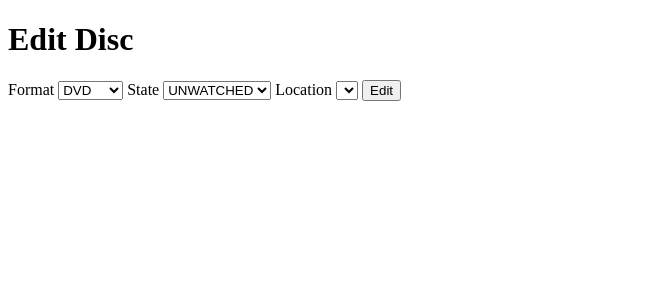
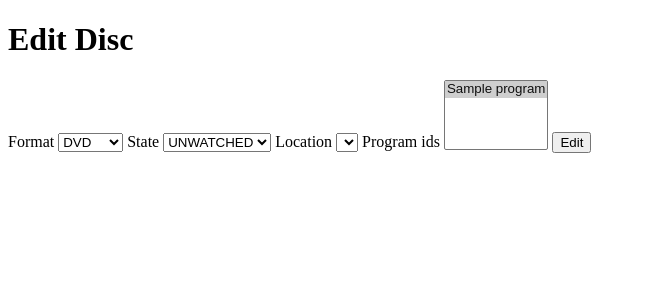
Before and after one commit to brachsmithi/programtracker, a Rails app: page /discs/1/edit in a window 1280 px wide. Shown: the top 300 px of the page, without its empty margins (0-646 px from the left). Run offline with Rails 7, Linux system fonts and the light colour scheme; data comes from the database, SQL or seed files in the repository; tables that the repository leaves empty hold one stand-in row (values such as "Sample post"); lists and menus that the app fills with data are empty; style sheets or scripts are compiled from the project's sources.

Commit message:
allow discs to have programs

```diff
--- a/app/controllers/discs_controller.rb
+++ b/app/controllers/discs_controller.rb
@@ -18,6 +18,7 @@ class DiscsController < ApplicationController
       redirect_to @disc
     else
       @locations = Location.all_but_default
+      @programs = Program.all
       render 'new'
     end
   end
@@ -25,6 +26,7 @@ class DiscsController < ApplicationController
   def edit
     @disc = Disc.find params[:id]
     @locations = Location.all_but_default
+    @programs = Program.all
   end
 
   def update
@@ -33,6 +35,7 @@ class DiscsController < ApplicationController
       redirect_to @disc
     else
       @locations = Location.all_but_default
+      @programs = Programs.all
       render 'edit'
     end
   end
@@ -40,7 +43,7 @@ class DiscsController < ApplicationController
   private
 
   def disc_params
-    params.require(:disc).permit(:format, :state, :location_id)
+    params.require(:disc).permit(:format, :state, :location_id, program_ids:[])
   end
 
 end
--- a/app/views/directors/index.html.haml
+++ b/app/views/directors/index.html.haml
@@ -1,6 +1,6 @@
 %h1 Directors
 
-=link_to 'New Director', directors_new_url
+=link_to 'New Director', new_director_url
 
 %ul
     -@directors.each do |dir|
--- a/app/views/discs/edit.html.haml
+++ b/app/views/discs/edit.html.haml
@@ -7,6 +7,8 @@
   = f.select :state, Disc::STATES.collect { |st| [st, st] }, {}, multiple: false
   = f.label :location_id
   = f.select :location_id, @locations.collect { |loc| [loc.name, loc.id] }, {}, multiple: false
+  = f.label :program_ids
+  = f.select :program_ids, @programs.collect { |prog| [prog.name, prog.id] }, {}, multiple: true
   = f.submit "Edit"
 
 - if @disc.errors.any?
--- a/app/views/discs/new.html.haml
+++ b/app/views/discs/new.html.haml
@@ -7,13 +7,15 @@
   = f.select :state, Disc::STATES.collect { |st| [st, st] }, {}, multiple: false
   = f.label :location_id
   = f.select :location_id, @locations.collect { |loc| [loc.name, loc.id] }, {}, multiple: false
-  = f.submit "Edit"
+  = f.label :program_ids
+  = f.select :program_ids, @programs.collect { |prog| [prog.name, prog.id] }, {}, multiple: true
+  = f.submit "Create"
 
 - if @disc.errors.any?
   #error_explanation
     %h2
       = pluralize(@disc.errors.count, "error")
-      prohibited this director from being saved:
+      prohibited this disc from being saved:
 
     %ul
       - @disc.errors.full_messages.each do |msg|
--- a/app/views/locations/index.html.haml
+++ b/app/views/locations/index.html.haml
@@ -1,6 +1,6 @@
 %h1 Locations
 
-=link_to 'New Location', locations_new_url
+=link_to 'New Location', new_location_url
 
 %ul
     -@locations.each do |loc|
--- a/app/views/programs/new.html.haml
+++ b/app/views/programs/new.html.haml
@@ -16,7 +16,7 @@
   #error_explanation
     %h2
       = pluralize(@program.errors.count, "error")
-      prohibited this director from being saved:
+      prohibited this program from being saved:
 
     %ul
       - @program.errors.full_messages.each do |msg|
--- a/config/routes.rb
+++ b/config/routes.rb
@@ -1,15 +1,7 @@
 Rails.application.routes.draw do
   resources :programs
   resources :discs
-
-  get 'directors', to: 'directors#index'
-  post 'directors', to: 'directors#create'
-  get 'directors/new', to: 'directors#new'
-  get 'directors/:id', to: 'directors#show'
-
-  get 'locations', to: 'locations#index'
-  post 'locations', to: 'locations#create'
-  get 'locations/new', to: 'locations#new'
-  get 'locations/:id', to: 'locations#show', as: 'location'
+  resources :directors
+  resources :locations
   # For details on the DSL available within this file, see https://guides.rubyonrails.org/routing.html
 end
--- a/db/migrate/20200811162756_create_disc_programs.rb
+++ b/db/migrate/20200811162756_create_disc_programs.rb
@@ -8,6 +8,5 @@ class CreateDiscPrograms < ActiveRecord::Migration[6.0]
 
       t.timestamps
     end
-    add_index :disc_programs, [:disc, :program], :unique => true
   end
 end
--- a/db/migrate/20200811163213_create_disc_packages.rb
+++ b/db/migrate/20200811163213_create_disc_packages.rb
@@ -7,6 +7,5 @@ class CreateDiscPackages < ActiveRecord::Migration[6.0]
 
       t.timestamps
     end
-    add_index :disc_packages, [:disc, :package], :unique => true
   end
 end
--- a/db/migrate/20200811163739_create_series_programs.rb
+++ b/db/migrate/20200811163739_create_series_programs.rb
@@ -7,6 +7,5 @@ class CreateSeriesPrograms < ActiveRecord::Migration[6.0]
 
       t.timestamps
     end
-    add_index :series_programs, [:series, :program], :unique => true
   end
 end
```
Also changed, not shown: db/schema.rb.
